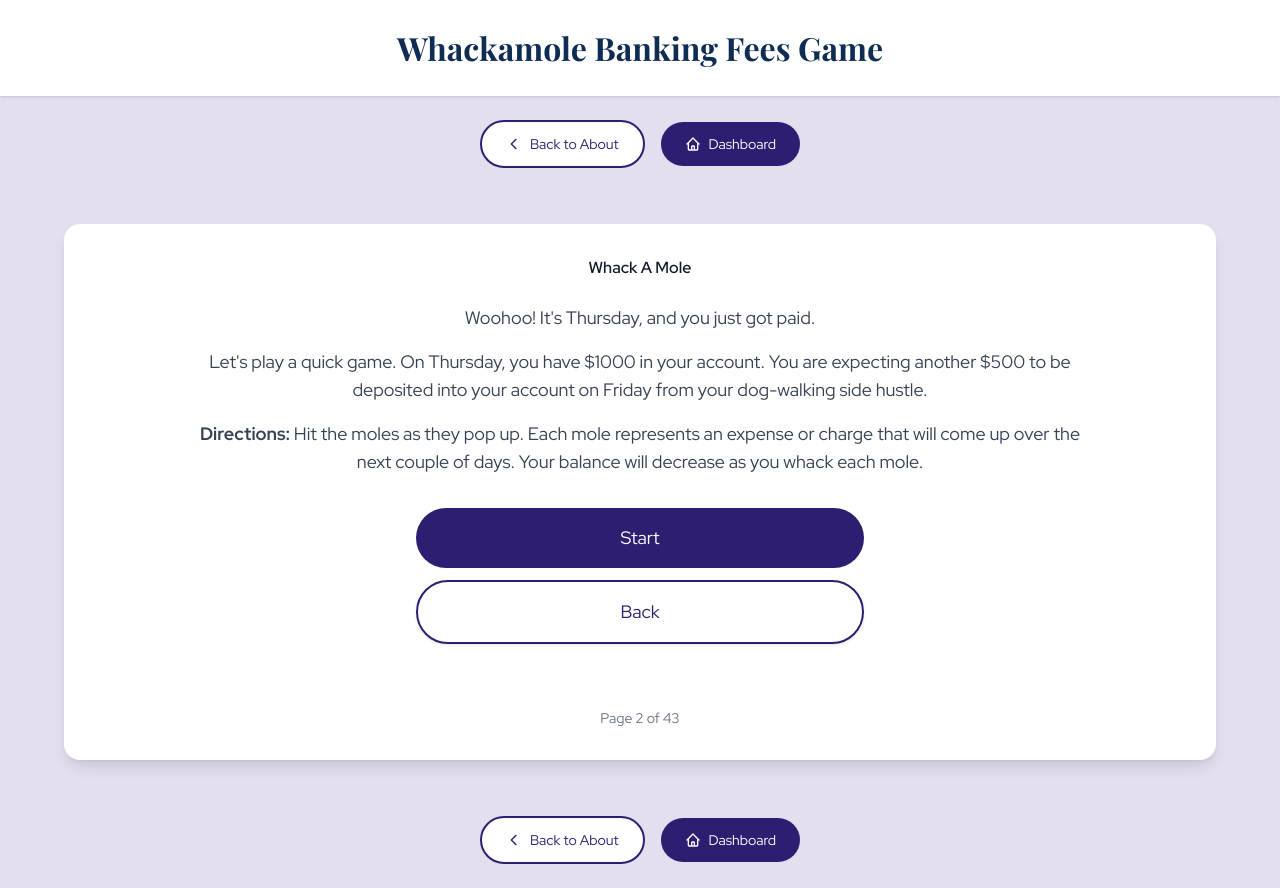
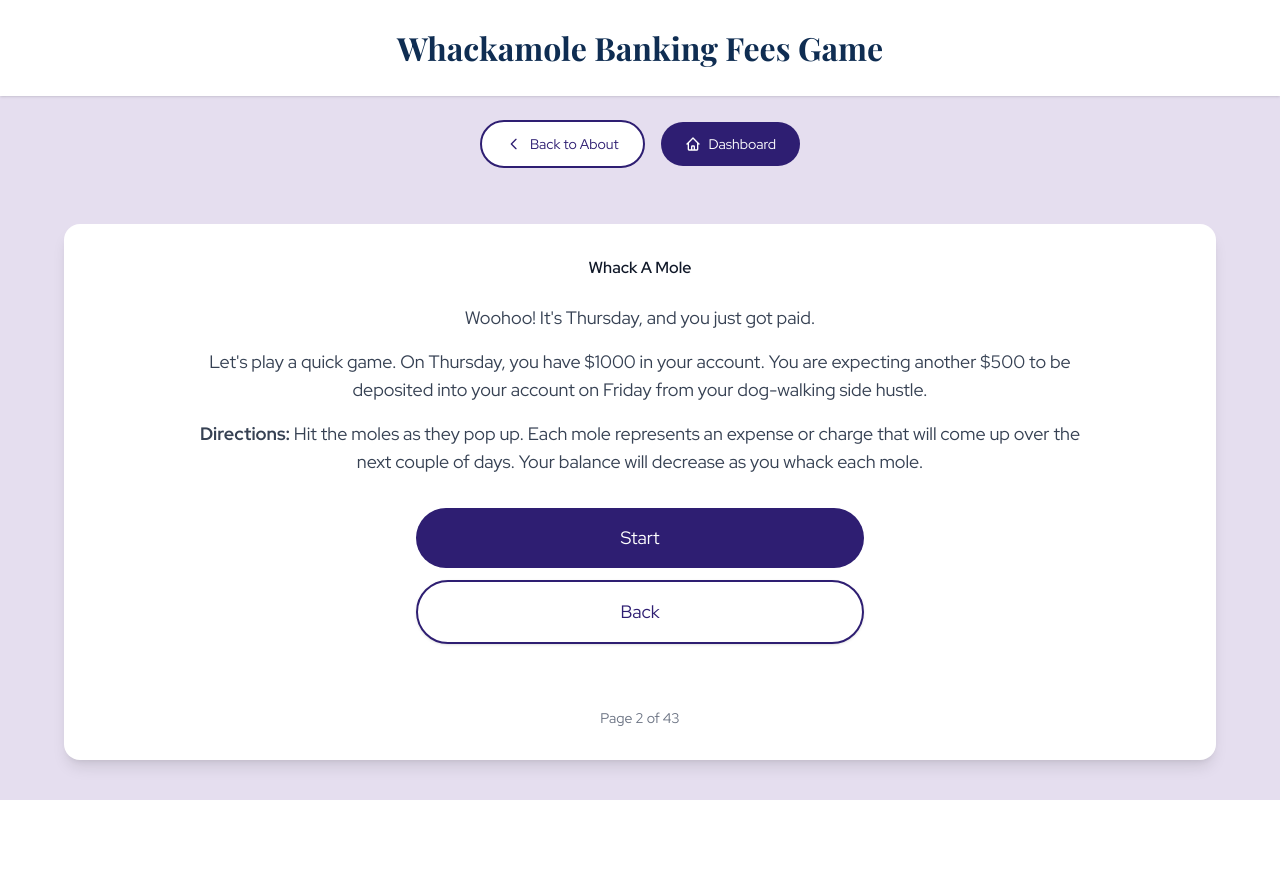
Before and after one commit to Christopher-I/10seven-mini, a Next.js app in the folder fund-your-future/: page /demo/whackamole in a window 1280 px wide. After the commit the page ends 800 px from the top, so only its background shows below. Built offline with nearby package versions, Linux system fonts and the light colour scheme; no server answers.

Commit message:
Remove bottom navigation from whackamole game page

```diff
--- a/fund-your-future/app/demo/whackamole/page.tsx
+++ b/fund-your-future/app/demo/whackamole/page.tsx
@@ -43,9 +43,6 @@ export default function WhackamolePage() {
           />
         </div>
       </main>
-
-      {/* Bottom Navigation */}
-      <GameNavigation />
     </div>
   );
 }
```
